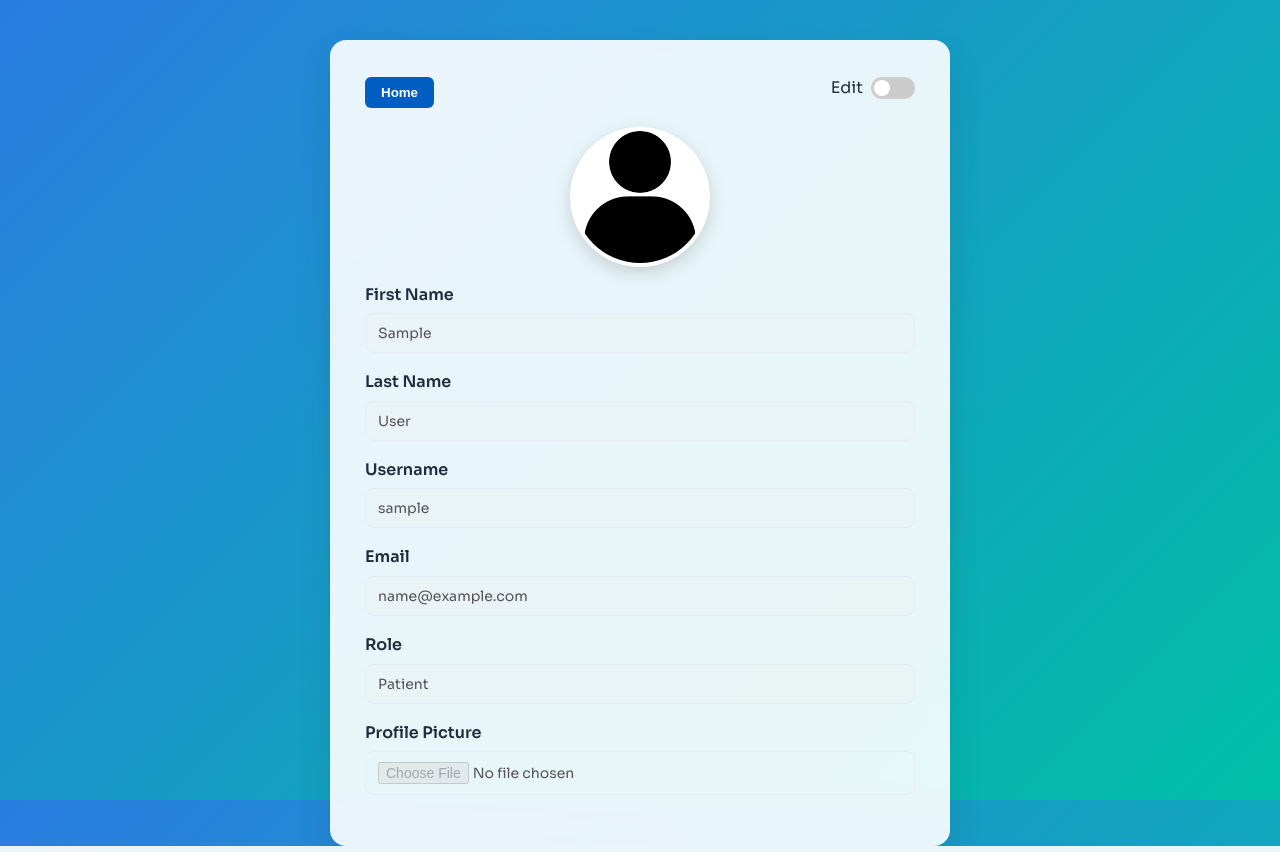
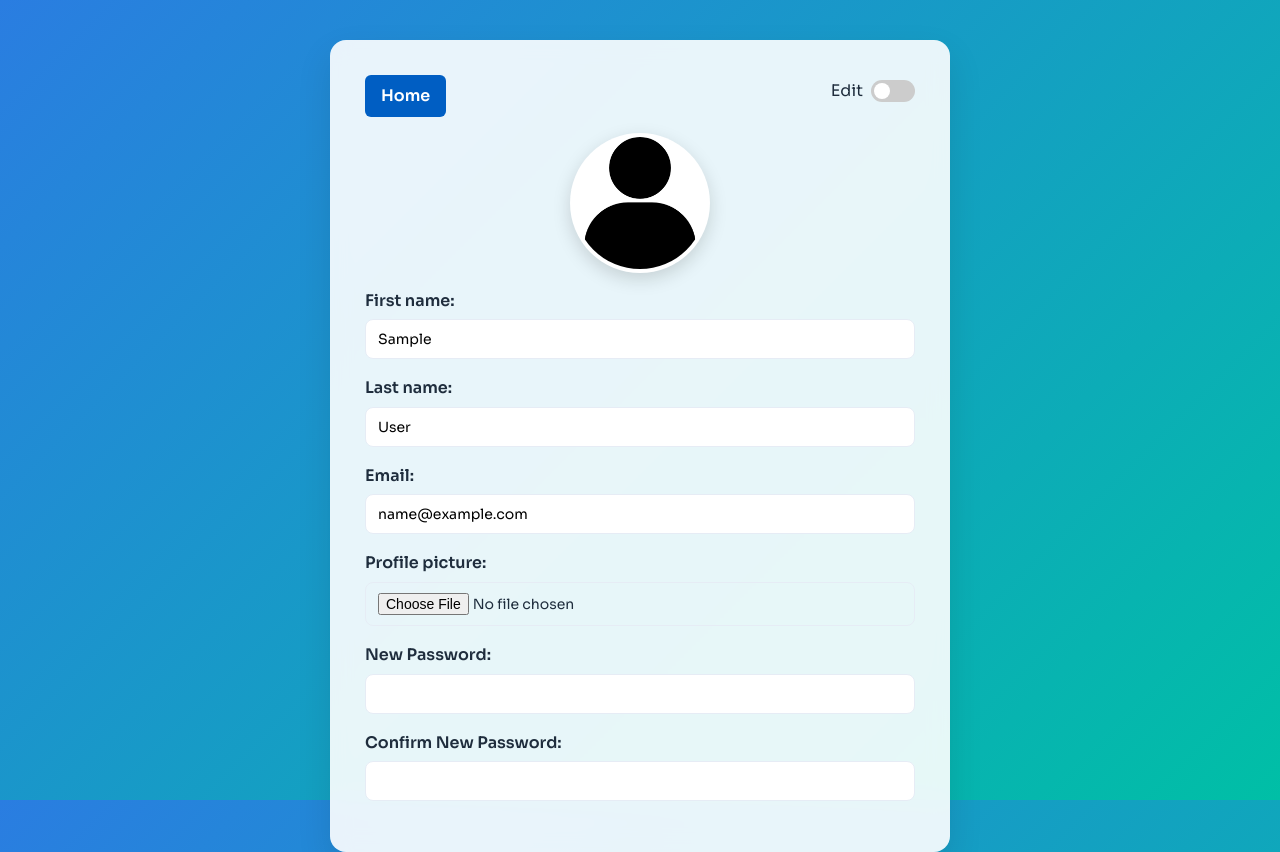
Before and after one commit to Besso2003/Clinic_Appointment_System_Python, a Django app: page /profile/ in a window 1280 px wide. Run offline with Django 5.2, Linux system fonts and the light colour scheme; the visitor is signed in with stand-in values (Sample User, id 1); some libraries are stand-ins or nearby versions.

Commit message:
Modify profile and some security bugs

```diff
--- a/accounts/forms.py
+++ b/accounts/forms.py
@@ -4,6 +4,11 @@ from django.contrib.auth.forms import UserCreationForm
 from django.contrib.auth.models import Group
 
 User = get_user_model()
+
+# inherit from UserCreationForm because it provides:
+# password fields (password1 and password2) and validation for matching passwords.
+# password hashing
+# user creation logic
 
 class StaffRegistrationForm(UserCreationForm):
     ALLOWED_ROLES = [
@@ -43,3 +48,49 @@ class PatientRegistrationForm(UserCreationForm):
             group, _ = Group.objects.get_or_create(name='Patient')
             user.groups.add(group)
         return user
+
+class ProfileUpdateForm(forms.ModelForm):
+    password1 = forms.CharField(
+        label="New Password",
+        widget=forms.PasswordInput(attrs={'id': 'password1'}),
+        required=False,
+        help_text="Leave blank if you don't want to change it."
+    )
+    password2 = forms.CharField(
+        label="Confirm New Password",
+        widget=forms.PasswordInput(attrs={'id': 'password2'}),
+        required=False
+    )
+
+    profile_picture = forms.ImageField(
+        required=False,
+        widget=forms.ClearableFileInput(attrs={'id': 'profileInput'})
+    )
+
+    class Meta:
+        model = User
+        fields = ["first_name", "last_name", "email", "profile_picture"]
+        widgets = {
+            'first_name': forms.TextInput(attrs={'id': 'first_name'}),
+            'last_name': forms.TextInput(attrs={'id': 'last_name'}),
+            'email': forms.EmailInput(attrs={'id': 'email'}),
+        }
+
+    def clean(self):
+        cleaned_data = super().clean()
+        password1 = cleaned_data.get("password1")
+        password2 = cleaned_data.get("password2")
+
+        if password1 or password2:  # if either is filled
+            if password1 != password2:
+                raise forms.ValidationError("Passwords do not match!")
+        return cleaned_data
+
+    def save(self, commit=True):
+        user = super().save(commit=False)
+        password = self.cleaned_data.get("password1")
+        if password:
+            user.set_password(password)  # hashes password correctly
+        if commit:
+            user.save()
+        return user
--- a/accounts/management/commands/create_groups.py
+++ b/accounts/management/commands/create_groups.py
@@ -38,7 +38,7 @@ class Command(BaseCommand):
             # Assign Permissions to the Group
             for perm_code in permissions:
                 try:
-                    # Django permissions are named: 'codename' (e.g., 'add_appointment')
+                    # Django permissions are named: 'codename' ('add_appointment')
                     permission = Permission.objects.get(codename=perm_code)
                     group.permissions.add(permission)
                 except Permission.DoesNotExist:
--- a/accounts/views.py
+++ b/accounts/views.py
@@ -1,21 +1,24 @@
 from django.shortcuts import get_object_or_404, render, redirect
-from .forms import StaffRegistrationForm, PatientRegistrationForm, User
+from .forms import StaffRegistrationForm, PatientRegistrationForm, User, ProfileUpdateForm
 from django.contrib.auth.decorators import login_required
+from .decorators import admin_required
 from django.contrib import messages
 from django.contrib.auth.views import LoginView
-from django.urls import reverse_lazy
+from django.urls import reverse, reverse_lazy
+from django.contrib.auth import update_session_auth_hash
 # Create your views here.
 
 def home_view(request):
     return render(request, 'accounts/home.html')
 
 
+# LoginView handles:authentication, password validation, session creation
 class login_view(LoginView):
     template_name = 'accounts/login.html'
 
     def get_success_url(self):
         user = self.request.user
-
+    # reverse_lazy delays the URL resolution until runtime, when the view is actually called
         if user.role == 'A':
             return reverse_lazy('admin')
         elif user.role == 'D':
@@ -27,7 +30,7 @@ class login_view(LoginView):
         else:
             return reverse_lazy('home')
 
-
+@admin_required
 def staff_register_view(request):
     if request.method == 'POST':
         form = StaffRegistrationForm(request.POST, request.FILES)
@@ -39,7 +42,6 @@ def staff_register_view(request):
 
     return render(request, 'accounts/register.html', {'form': form})
 
-# @login_required
 def patient_register_view(request):
     if request.method == 'POST':
         form = PatientRegistrationForm(request.POST, request.FILES)
@@ -54,37 +56,45 @@ def patient_register_view(request):
 @login_required
 def view_profile(request):
     user = request.user
+
     if request.method == "POST":
-        first_name = request.POST.get("first_name", "").strip()
-        last_name = request.POST.get("last_name", "").strip()
-        email = request.POST.get("email", "").strip()
-        profile_picture = request.FILES.get("profile_picture")
+        form = ProfileUpdateForm(request.POST, request.FILES, instance=user)
+        if form.is_valid():
+            form.save()
+            # Keep the user logged in after password change
+            password = form.cleaned_data.get("password1")
+            if password:
+                update_session_auth_hash(request, user)
+            messages.success(request, "Profile updated successfully!")
+            return redirect("profile")
+    else:
+        form = ProfileUpdateForm(instance=user)
 
-        # Update fields
-        user.first_name = first_name
-        user.last_name = last_name
-        user.email = email
-        if profile_picture:
-            user.profile_picture = profile_picture
+    # Compute dashboard URL for Home button
+    if user.role == 'A':
+        dashboard_url = reverse('admin')
+    elif user.role == 'D':
+        dashboard_url = reverse('doctor')
+    elif user.role == 'R':
+        dashboard_url = reverse('receptionist')
+    else:
+        dashboard_url = reverse('patient')
 
-        user.save()
-        messages.success(request, "Profile updated successfully!")
-        return redirect("profile")
+    return render(request, "accounts/profile.html", {
+        "form": form,
+        "dashboard_url": dashboard_url
+    })
 
-    return render(request, "accounts/profile.html", {"user": user})
 
-@login_required
+@admin_required
 def manage_staff_view(request):
-    if request.user.role != 'A':
-        return redirect('home')
-
     staff_list = User.objects.filter(role__in=['A', 'D', 'R']).order_by('last_name')
 
     return render(request, 'dashboard/manage_staff.html', {
         'staff_list': staff_list
     })
 
-@login_required
+@admin_required
 def delete_staff(request, staff_id):
     if request.user.role != 'A' or request.method != 'POST':
         return redirect('manage_staff')
@@ -99,11 +109,8 @@ def delete_staff(request, staff_id):
 
     return redirect('manage_staff')
 
-@login_required
+@admin_required
 def view_staff_profile(request, staff_id):
-    if request.user.role != 'A':
-        return redirect('home')
-
     user_to_edit = get_object_or_404(User, id=staff_id)
 
     if request.method == "POST":
--- a/templates/accounts/profile.html
+++ b/templates/accounts/profile.html
@@ -17,9 +17,7 @@
     <div class="top-row">
 
         <!-- Home Button -->
-        <button type="button" class="btn-home" onclick="history.back()">
-            Home
-        </button>
+        <a href="{{ dashboard_url }}" class="btn-home">Home</a>
 
         <!-- Edit Toggle -->
         <div class="edit-toggle-row">
@@ -39,39 +37,17 @@
              class="avatar-lg">
     </div>
 
-    <!-- Profile Form -->
+    <!-- Form -->
     <form method="post" enctype="multipart/form-data" class="med-form">
         {% csrf_token %}
+        {{ form.non_field_errors }}
 
-        <div class="form-group">
-            <label>First Name</label>
-            <input type="text" name="first_name" value="{{ user.first_name }}" disabled>
-        </div>
-
-        <div class="form-group">
-            <label>Last Name</label>
-            <input type="text" name="last_name" value="{{ user.last_name }}" disabled>
-        </div>
-
-        <div class="form-group">
-            <label>Username</label>
-            <input type="text" value="{{ user.username }}" disabled>
-        </div>
-
-        <div class="form-group">
-            <label>Email</label>
-            <input type="email" name="email" value="{{ user.email }}" disabled>
-        </div>
-
-        <div class="form-group">
-            <label>Role</label>
-            <input type="text" value="{{ user.get_role_display }}" disabled>
-        </div>
-
-        <div class="form-group">
-            <label>Profile Picture</label>
-            <input type="file" name="profile_picture" id="profileInput" disabled>
-        </div>
+        <div class="form-group">{{ form.first_name.label_tag }}{{ form.first_name }}</div>
+        <div class="form-group">{{ form.last_name.label_tag }}{{ form.last_name }}</div>
+        <div class="form-group">{{ form.email.label_tag }}{{ form.email }}</div>
+        <div class="form-group">{{ form.profile_picture.label_tag }}{{ form.profile_picture }}</div>
+        <div class="form-group">{{ form.password1.label_tag }}{{ form.password1 }}</div>
+        <div class="form-group">{{ form.password2.label_tag }}{{ form.password2 }}</div>
 
         <button type="submit" id="saveBtn" class="btn-med btn-solid" style="display:none; width:100%;">
             Save Changes
@@ -82,14 +58,18 @@
 <script>
 function toggleEdit() {
     const isEditing = document.getElementById("editToggle").checked;
-    const inputs = document.querySelectorAll("input[name], input[type='file']");
+    const fieldIds = ["first_name", "last_name", "email", "profileInput", "password1", "password2"];
+
+    fieldIds.forEach(id => {
+        const el = document.getElementById(id);
+        if (el) el.disabled = !isEditing;
+    });
+
     const saveBtn = document.getElementById("saveBtn");
-
-    inputs.forEach(input => input.disabled = !isEditing);
     if (saveBtn) saveBtn.style.display = isEditing ? "block" : "none";
 }
 
-// Cropper
+// Cropper logic
 let cropper;
 const profileInput = document.getElementById('profileInput');
 const avatarPreview = document.getElementById('avatarPreview');
@@ -101,10 +81,8 @@ profileInput.addEventListener('change', function(e) {
     const url = URL.createObjectURL(file);
     avatarPreview.src = url;
 
-    // Destroy previous cropper instance
     if (cropper) cropper.destroy();
 
-    // Enable cropper
     cropper = new Cropper(avatarPreview, {
         aspectRatio: 1,
         viewMode: 1,
@@ -116,17 +94,15 @@ profileInput.addEventListener('change', function(e) {
     });
 });
 
-// Before submitting, get cropped data
 document.querySelector('form').addEventListener('submit', function(e){
     if (cropper) {
         cropper.getCroppedCanvas().toBlob(function(blob){
-            const fileInput = document.getElementById('profileInput');
             const file = new File([blob], "profile.jpg", {type: "image/jpeg"});
             const dataTransfer = new DataTransfer();
             dataTransfer.items.add(file);
-            fileInput.files = dataTransfer.files;
+            profileInput.files = dataTransfer.files;
 
-            e.target.submit();  // submit form after replacing file
+            e.target.submit();
         });
         e.preventDefault();
     }
```
Also changed, not shown: accounts/decorators.py (added, +13 -0 lines).
